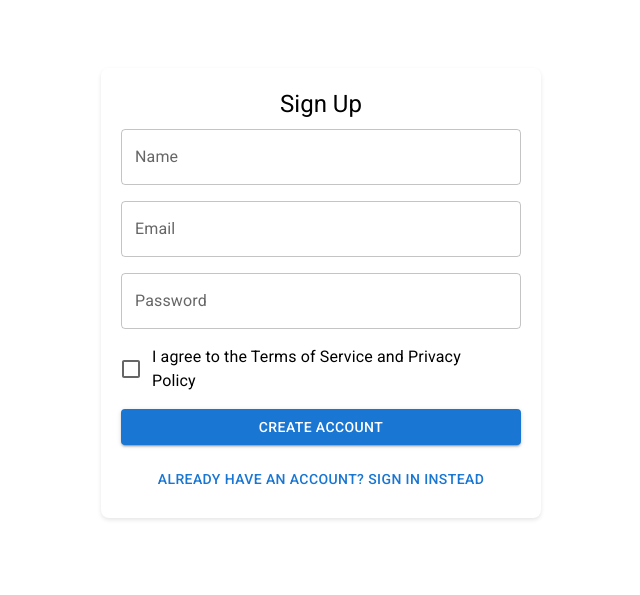
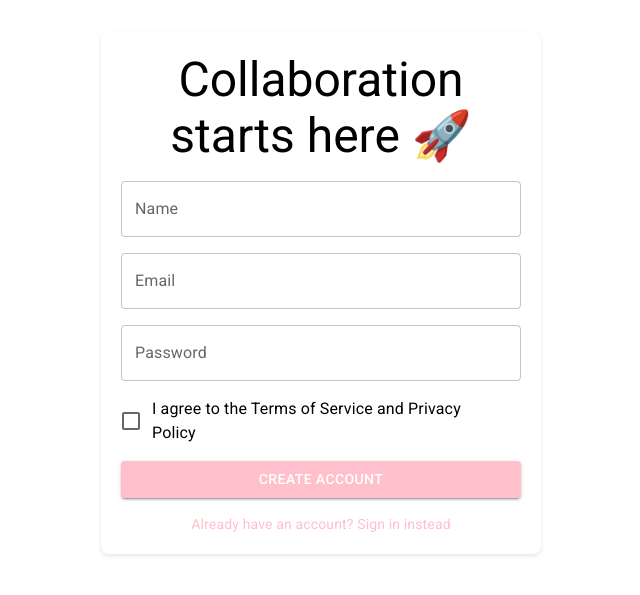
Before and after one commit to zhangsgithub04/joyui1, a React (Create React App) app: page / in a window 1280 px wide. Shown: the part 115-710 px from the top of the page, without its empty margins (319-959 px from the left). Built offline with nearby package versions, Linux system fonts and the light colour scheme.

Commit message:
Update SignUp.tsx

```diff
--- a/src/SignUp.tsx
+++ b/src/SignUp.tsx
@@ -32,8 +32,8 @@ function SignUp() {
     return (
         <div style={{ display: 'flex', justifyContent: 'center', alignItems: 'center', minHeight: '100vh' }}>
             <div style={{ width: '100%', maxWidth: '400px', margin: 'auto', padding: '20px', boxShadow: '0 2px 4px rgba(0, 0, 0, 0.1)', borderRadius: '8px' }}>
-                <Typography variant="h5" component="h1" textAlign="center" gutterBottom>
-                    Sign Up
+                <Typography variant="h3" component="h1" textAlign="center" gutterBottom>
+                    Collaboration starts here 🚀
                 </Typography>
                 <form onSubmit={handleSubmit} style={{ display: 'flex', flexDirection: 'column', gap: '16px' }}>
                     <TextField
@@ -60,8 +60,12 @@ function SignUp() {
                         control={<Checkbox name="termsAgreed" checked={formState.termsAgreed} onChange={handleInputChange} />}
                         label="I agree to the Terms of Service and Privacy Policy"
                     />
-                    <Button type="submit" variant="contained" color="primary">Create Account</Button>
-                    <Button variant="text">Already have an account? Sign in instead</Button>
+                    <Button type="submit" variant="contained" style={{ backgroundColor: 'pink' }}>
+                        Create Account
+                    </Button>
+                    <Typography variant="body2" style={{ textAlign: 'center', color: 'pink' }}>
+                        Already have an account? Sign in instead
+                    </Typography>
                 </form>
             </div>
         </div>
```
